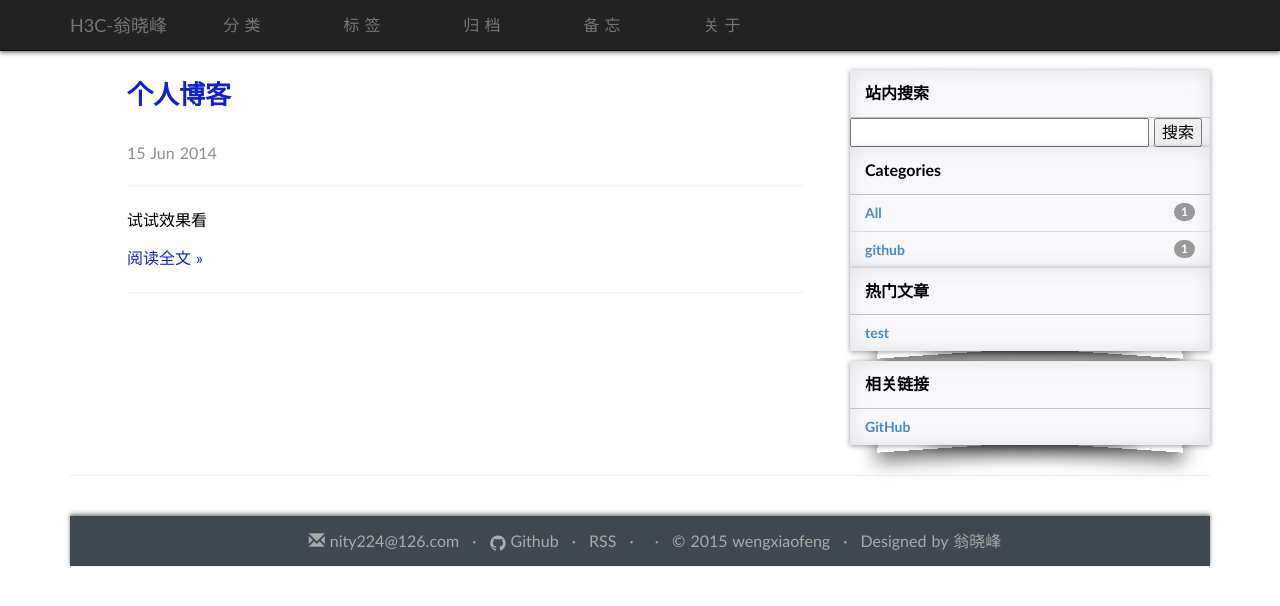
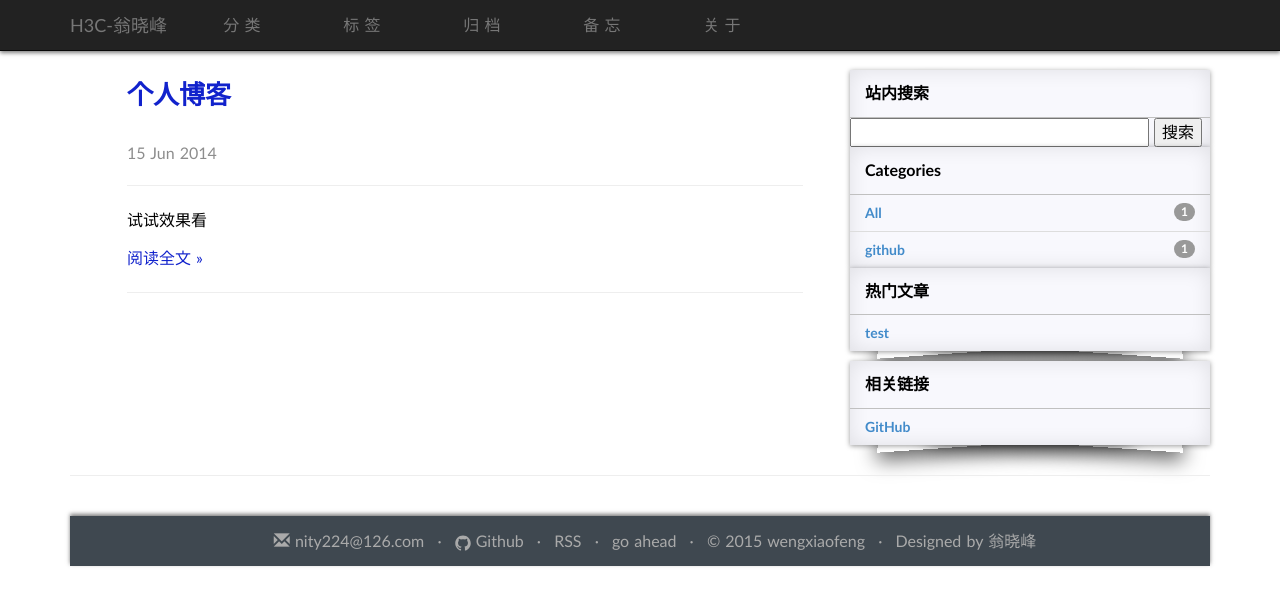
Before and after one commit to nity224/nity224.github.io, a Jekyll site: the page built from index.html, in a window 1280 px wide. Shown: the top 606 px of the page. Built offline with Jekyll 4.4.1, drawn with Linux system fonts in a browser that asks for light colours; some web fonts are replaced; the list of posts is cut into pages by our own code; comment, search, counter and statistics services are not loaded.

Commit message:
Signed-off-by: nity224 <nity224@126.com>

```diff
--- a/_config.yml
+++ b/_config.yml
@@ -24,9 +24,9 @@
   IMAGE_PATH : http://wengxiaofeng.com/images
 
 # presonal config
-domain: http://coolshell.info
+domain: http://wengxiaofeng.com
 title: H3C-翁晓峰
-description:
+description: go ahead
 author: 翁晓峰
 email: nity224@126.com
 github: nity224
```
Also changed, not shown: css/bootstrap.min.css.
